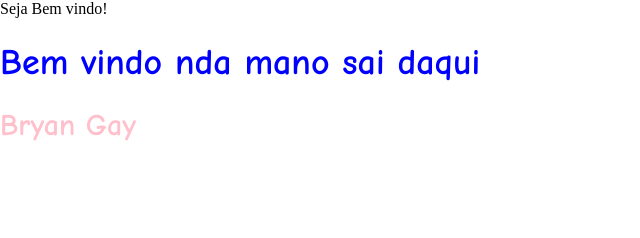
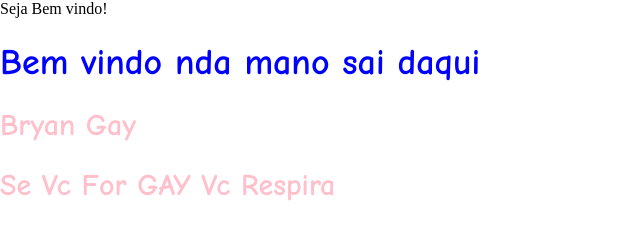
Before and after one commit to BryanPatucci/ProjetoDupla, a website: page www/index.html in a window 1280 px wide. Shown: the whole page, without its empty margins (0-640 px from the left). Drawn offline with Linux system fonts and the light colour scheme.

Commit message:
adicionando 2h2

```diff
--- a/www/index.html
+++ b/www/index.html
@@ -17,5 +17,6 @@
   Seja Bem vindo!
   <h1>Bem vindo nda mano sai daqui</h1>
  <h2> Bryan Gay<h2>
+  <h2>Se Vc For GAY Vc Respira</h2>
 </body>
 </html>
```
